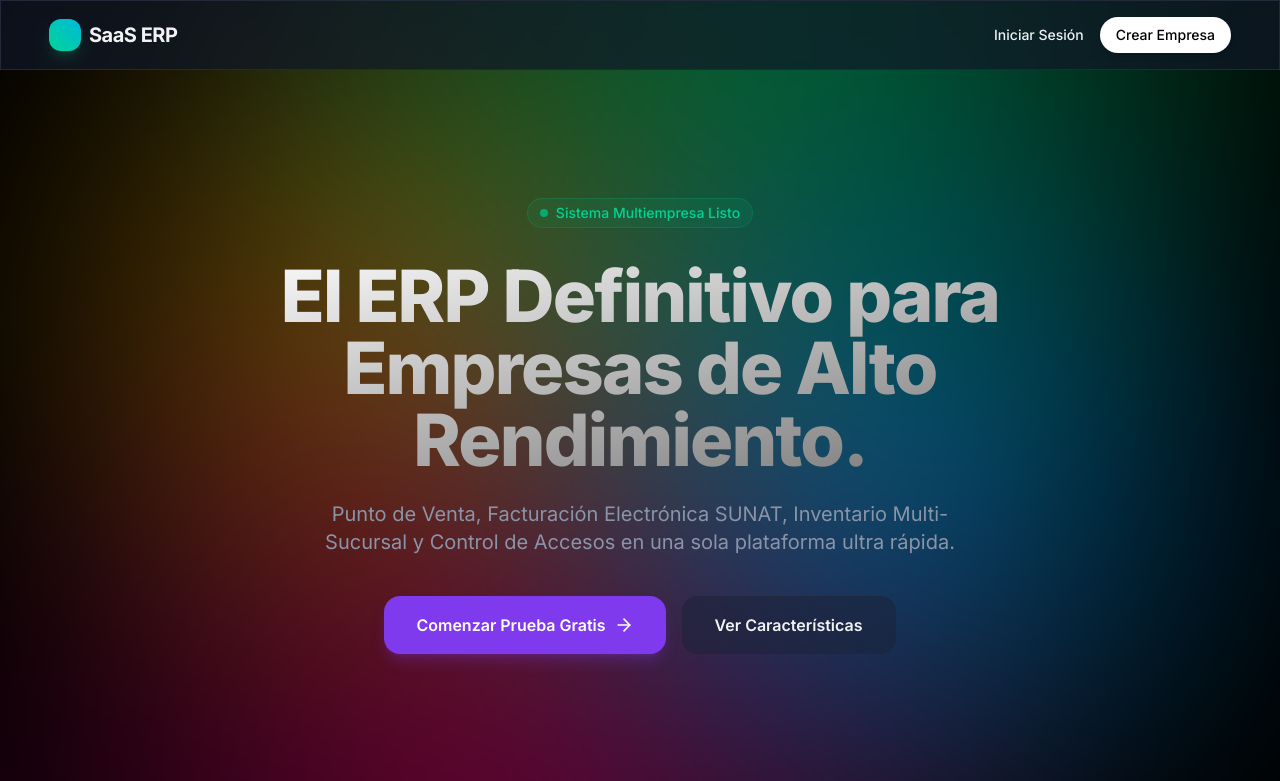
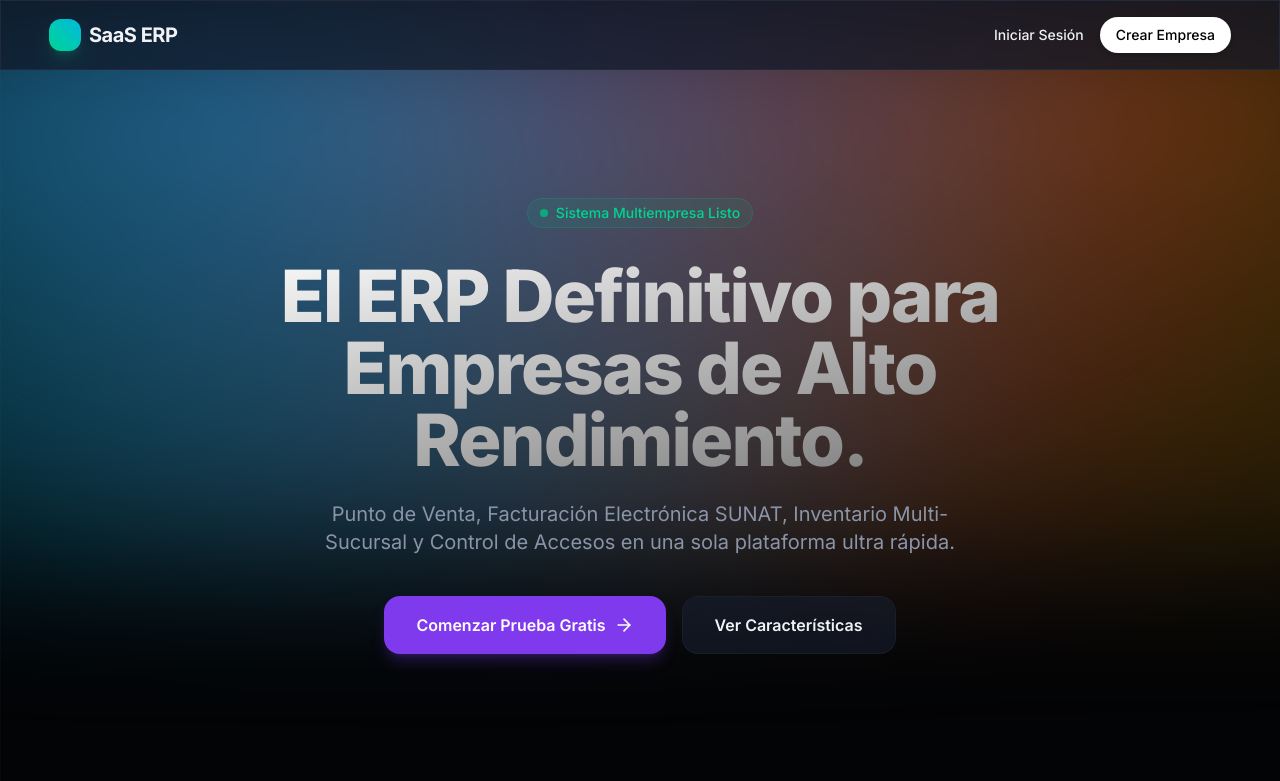
Before and after one commit to teddycam98/saas-erp-peru, a Next.js app: page / in a window 1280 px wide. Shown: the top 781 px of the page. Built offline with nearby package versions, Linux system fonts and the light colour scheme.

Commit message:
Refine background: formal grid pattern and top-aligned aurora

```diff
--- a/src/app/globals.css
+++ b/src/app/globals.css
@@ -80,32 +80,36 @@
     @apply border-border;
   }
   body {
-    @apply font-sans antialiased selection:bg-primary/30;
-    background-color: #000000;
+    @apply font-sans antialiased selection:bg-primary/30 text-foreground;
+    background-color: #030406;
+    background-image:
+      linear-gradient(to right, rgba(255, 255, 255, 0.02) 1px, transparent 1px),
+      linear-gradient(to bottom, rgba(255, 255, 255, 0.02) 1px, transparent 1px);
+    background-size: 40px 40px;
+    background-attachment: fixed;
   }
 
   .google-ai-bg {
     position: fixed;
-    top: -50%;
-    left: -50%;
-    width: 200%;
-    height: 200%;
+    top: 0;
+    left: -20%;
+    width: 140%;
+    height: 70vh;
     background-image:
-      radial-gradient(circle at 50% 35%, rgba(0, 162, 255, 0.45) 0%, transparent 25%),
-      radial-gradient(circle at 65% 50%, rgba(255, 0, 128, 0.4) 0%, transparent 30%),
-      radial-gradient(circle at 35% 50%, rgba(0, 255, 136, 0.4) 0%, transparent 30%),
-      radial-gradient(circle at 50% 65%, rgba(255, 170, 0, 0.4) 0%, transparent 25%);
-    background-size: 100% 100%;
-    animation: rotateGlow 20s ease-in-out infinite alternate;
+      radial-gradient(circle at 25% 0%, rgba(0, 162, 255, 0.45) 0%, transparent 60%),
+      radial-gradient(circle at 45% -10%, rgba(255, 0, 128, 0.4) 0%, transparent 70%),
+      radial-gradient(circle at 75% 0%, rgba(255, 170, 0, 0.35) 0%, transparent 60%),
+      radial-gradient(circle at 35% 10%, rgba(0, 255, 136, 0.3) 0%, transparent 60%);
     z-index: -50;
     pointer-events: none;
-    filter: blur(80px);
+    filter: blur(70px);
+    animation: auroraShift 12s ease-in-out infinite alternate;
   }
 
-  @keyframes rotateGlow {
-    0% { transform: rotate(0deg) scale(1); }
-    50% { transform: rotate(180deg) scale(1.2); }
-    100% { transform: rotate(360deg) scale(1); }
+  @keyframes auroraShift {
+    0% { transform: translateX(-3%) scale(1); }
+    50% { transform: translateX(2%) scale(1.03); }
+    100% { transform: translateX(-1%) scale(1.05); }
   }
   h1, h2, h3, h4, h5, h6 {
     @apply font-heading tracking-tight;
```
